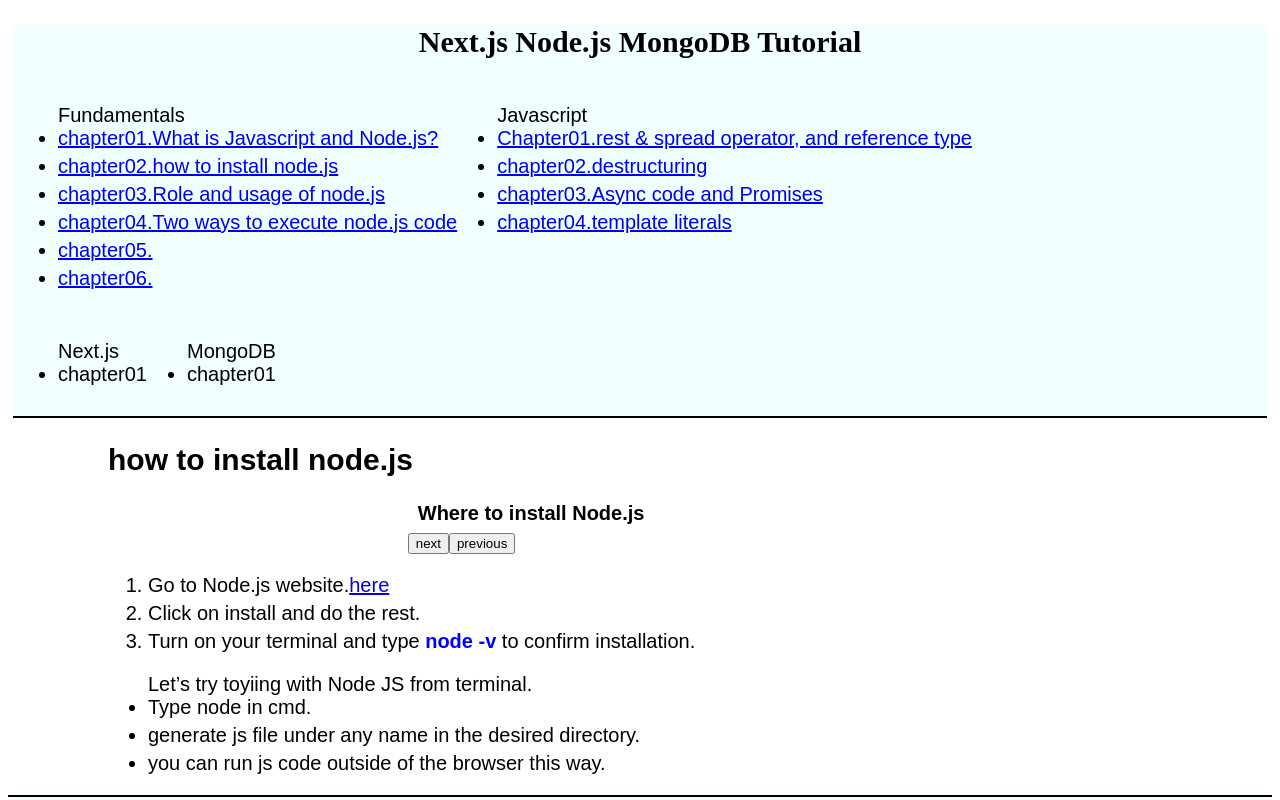
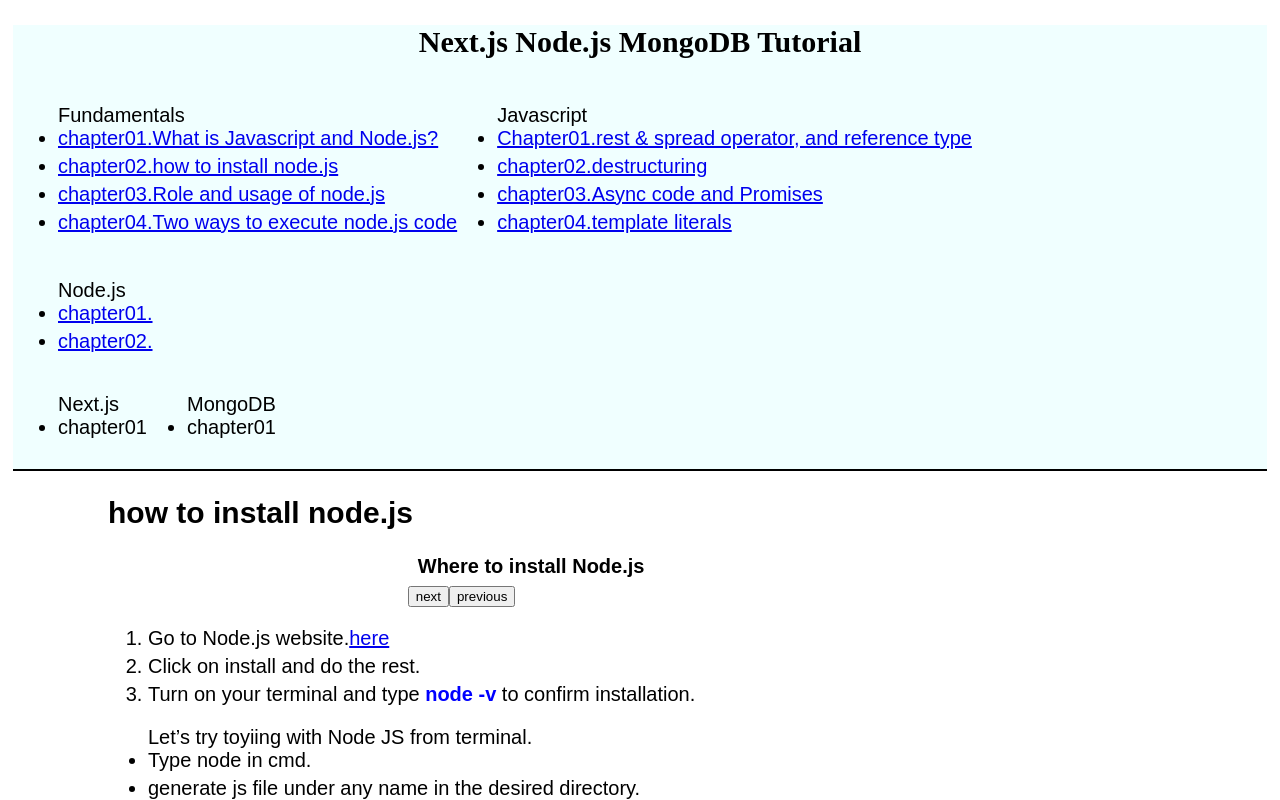
Before and after one commit to Pavelbure34/node_js_note, a plain HTML site: page index.html in a window 1280 px wide. Both pictures are taken after a click on the link "chapter02.how to install node.js". Shown: the top 800 px of the page. Drawn offline with Linux system fonts and the light colour scheme.

Commit message:
node.js lesson init

```diff
--- a/index.html
+++ b/index.html
@@ -21,8 +21,6 @@
                         <li><a href="javascript:nav.fundamental.ch02()">chapter02.how to install node.js</a></li>
                         <li><a href="javascript:nav.fundamental.ch03()">chapter03.Role and usage of node.js</a></li>
                         <li><a href="javascript:nav.fundamental.ch04()">chapter04.Two ways to execute node.js code</a></li>
-                        <li><a href="javascript:nav.fundamental.ch05()">chapter05.</a></li>
-                        <li><a href="javascript:nav.fundamental.ch06()">chapter06.</a></li>
                     </ul>
                     <ul class="floatL">
                         <caption>Javascript</caption>
@@ -32,6 +30,13 @@
                         <li><a href="javascript:nav.javascript.ch04()">chapter04.template literals</a></li>
                     </ul>
                     <div class="clearB"></div>
+                </section>
+                <section>
+                    <ul>
+                        <caption>Node.js</caption>
+                        <li><a href="javascript:nav.node.ch01()">chapter01.</a></li>
+                        <li><a href="javascript:nav.node.ch02()">chapter02.</a></li>
+                    </ul>
                 </section>
                 <section>
                     <div class="clearB"></div>
@@ -54,9 +59,13 @@
         <aside id="footer">
             <ul>
                 <h3>Key Terms</h3>
-                <li>
+                <li>How web works...
                     <div class="indented">
-
+                        <img
+                            src="img/node/day01/howWebWorks.png"
+                            style="width:800px;height:500px;"
+                            alt="how web works"
+                        >
                     </div>
                 </li>
             </ul>
@@ -65,6 +74,9 @@
                 <li>
                     In terminal or shell,type <emB>node</emB>,then you can write special node code there.
                 </li>
+                <li>
+                    In Node.js there will be a lot of async code!
+                </li>
             </ul>
         </aside>
     </body>
--- a/js/funcs.js
+++ b/js/funcs.js
@@ -24,10 +24,7 @@
             '<div id="'+id+'">'+
                 '<img'+
                     'src='+src[index]+
-                    'style="'+
-                        'width:'+width+'px;'+
-                        'height:'+height+'px;'+
-                    '"'+
+                    'style="width:'+width+'px;height:'+height+'px;"'+
                     'alt="album"'+
                 '>'+
                 '<div class="indented">'+
--- a/js/index.js
+++ b/js/index.js
@@ -76,6 +76,14 @@
             $("#main").html(javascript.ch04);
         }
     },
+    node:{
+        ch01:()=>{
+            $("#main").html(node.ch01);
+        },
+        ch02:()=>{
+            $("#main").html(node.ch02);
+        }
+    },
     next:{
         ch01:()=>{
             $("#main").html();
--- a/js/pages_1.js
+++ b/js/pages_1.js
@@ -92,11 +92,7 @@
         '<section>\
             <h3 class="centerText">2.Using files</h3>\
             It is used by real applications where you can actually save your code.\
-        </section>',
-    ch05:
-        '',
-    ch06:
-        ''
+        </section>'
 }
 
 const javascript = {
@@ -150,5 +146,7 @@
         </ul>\
         They are good to use since somebody already wrote it for you to use!',
     ch04:
-        ''
+        ' <h2>template literals</h2>\
+        The old way to concatenate strings was to use + symbol within the string.\
+        However you are free from it! use backticks.'
 }
--- a/js/pages_2.js
+++ b/js/pages_2.js
@@ -11,3 +11,10 @@
     ch02:
         ''
 }
+
+const node = {
+    ch01:
+        '',
+    ch02:
+        ''
+}
```
Also changed, not shown: img/node/day01/howWebWorks.png (added).
